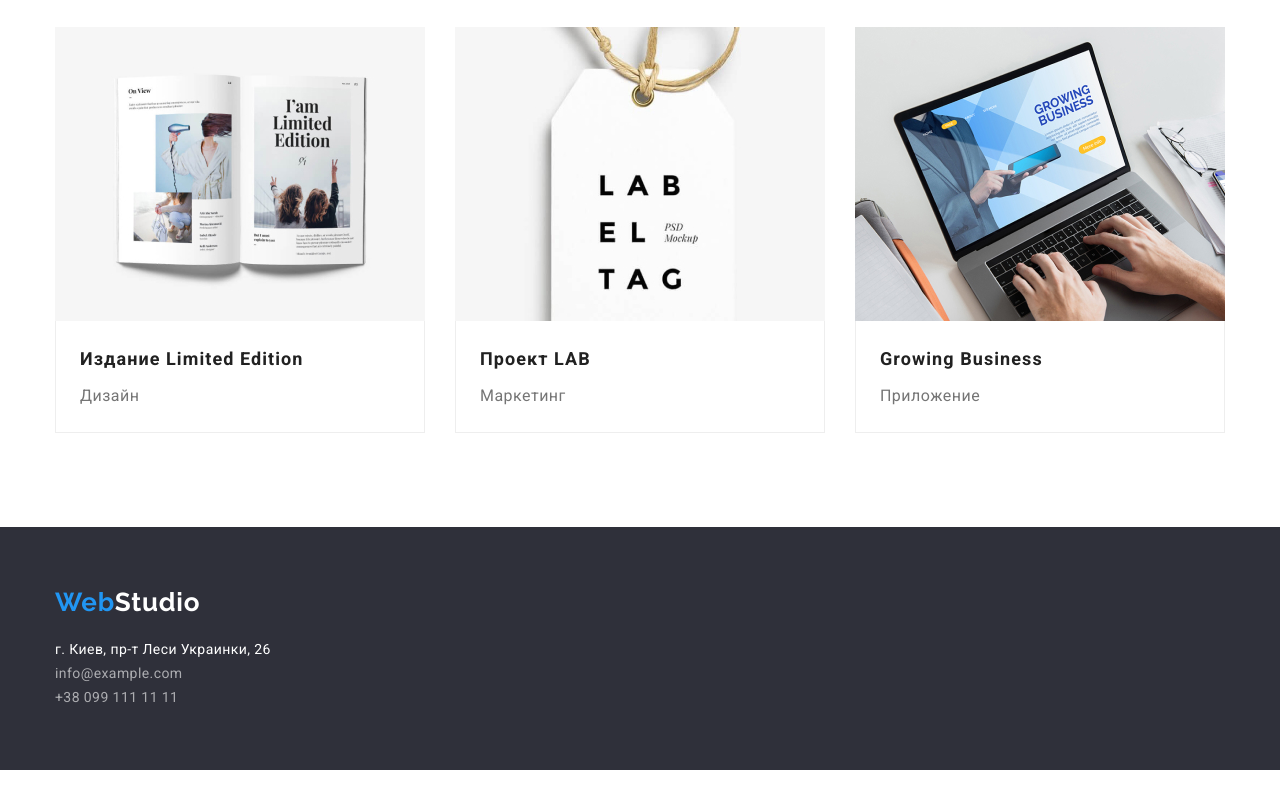
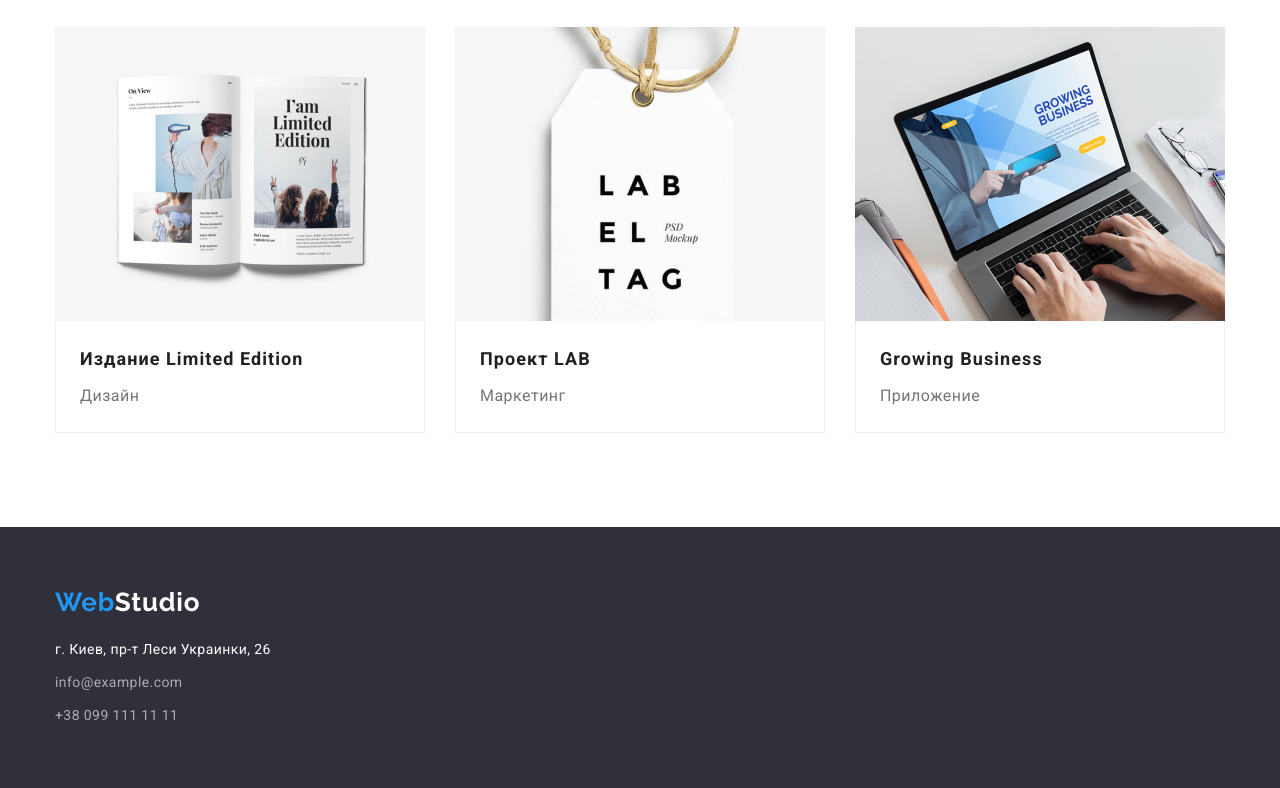
Before and after one commit to i-havr/goit-markup-hw-03, a plain HTML site: page portfolio.html in a window 1280 px wide. Shown: the part 1111-1899 px from the top of the page. Drawn offline with nearby package versions, Linux system fonts and the light colour scheme.

Commit message:
Update portfolio.html

```diff
--- a/portfolio.html
+++ b/portfolio.html
@@ -219,7 +219,7 @@
         >
         <address class="address">
           <ul class="address-list list">
-            <li>
+            <li class="address-li">
               <a
                 class="address-map"
                 href="https://goo.gl/maps/xdUedfpS9vvNKyE69"
@@ -228,12 +228,12 @@
                 >г. Киев, пр-т Леси Украинки, 26</a
               >
             </li>
-            <li>
+            <li class="address-li">
               <a class="address-mail" href="mailto:info@example.com"
                 >info@example.com</a
               >
             </li>
-            <li>
+            <li class="address-li">
               <a class="address-tel" href="tel:+380991111111"
                 >+38 099 111 11 11</a
               >
```
